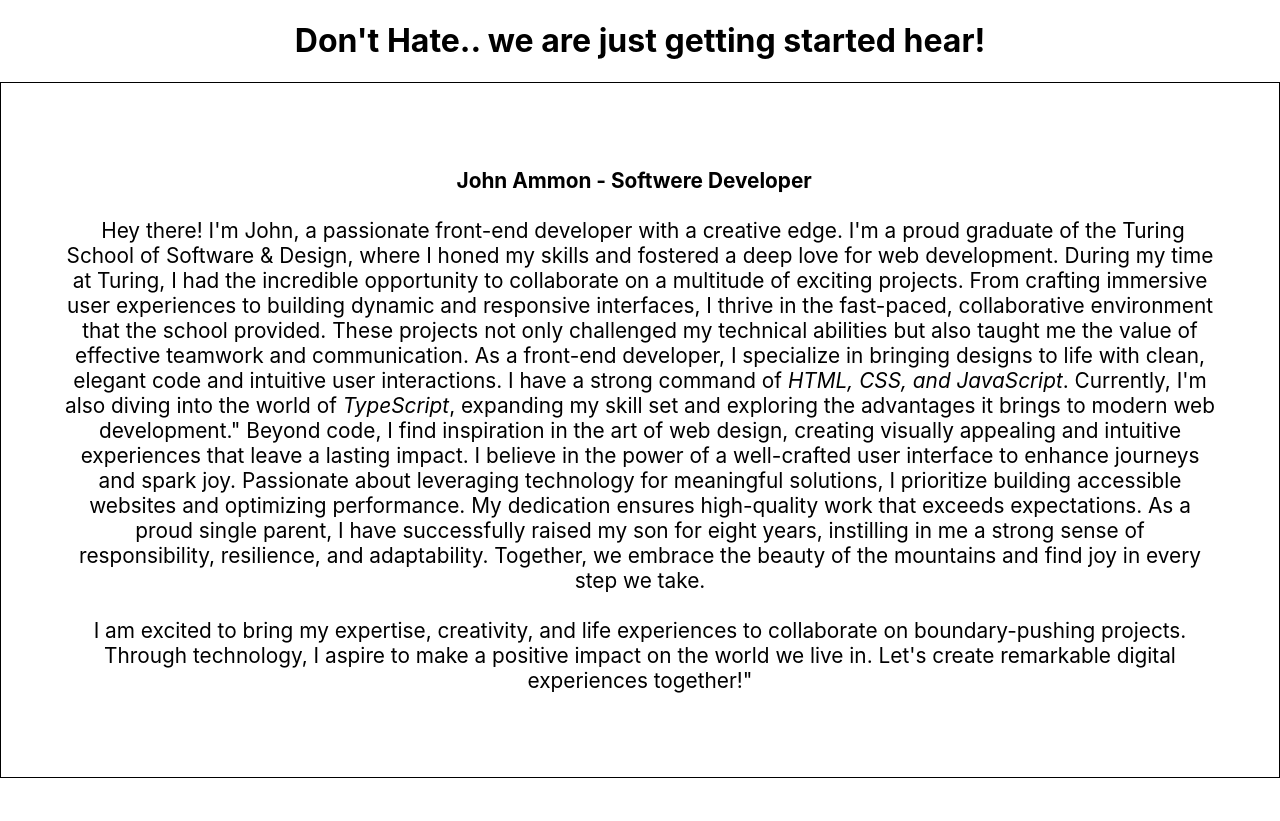
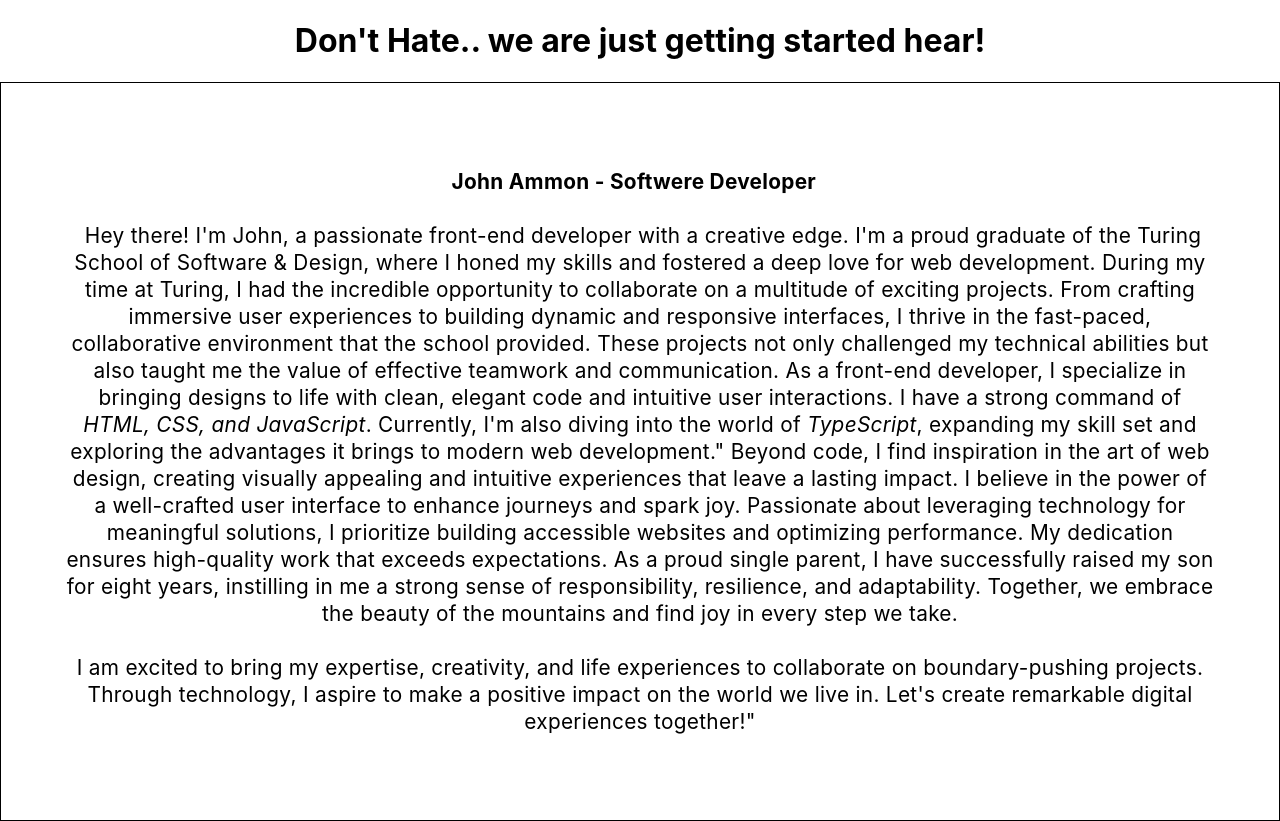
Before and after one commit to Mortis78/my-portfolio, a React (Create React App) app: page / in a window 1280 px wide. Before the commit the page ends 800 px from the top, so only its background shows below. Built offline with nearby package versions, Linux system fonts and the light colour scheme.

Commit message:
Added css to make the text more readable

```diff
--- a/src/components/LandingPage/LandingPage.css
+++ b/src/components/LandingPage/LandingPage.css
@@ -6,4 +6,6 @@
 .about-me{
     white-space: pre-wrap;
     font-size: 1.3em;
+    line-height: 1.3;
+    letter-spacing: 0.3px;
 }
--- a/src/components/LandingPage/LandingPage.js
+++ b/src/components/LandingPage/LandingPage.js
@@ -24,7 +24,10 @@ export const LandingPage = () => {
             <br/>I am excited to bring my expertise, creativity, and life experiences to collaborate on boundary-pushing projects. Through technology, I aspire to make a positive impact on the world we live in. Let's create remarkable digital experiences together!"
             </p>
         </div>
+        <div className="contact-info">
 
+
+        </div>
 
 
     </div>
```
